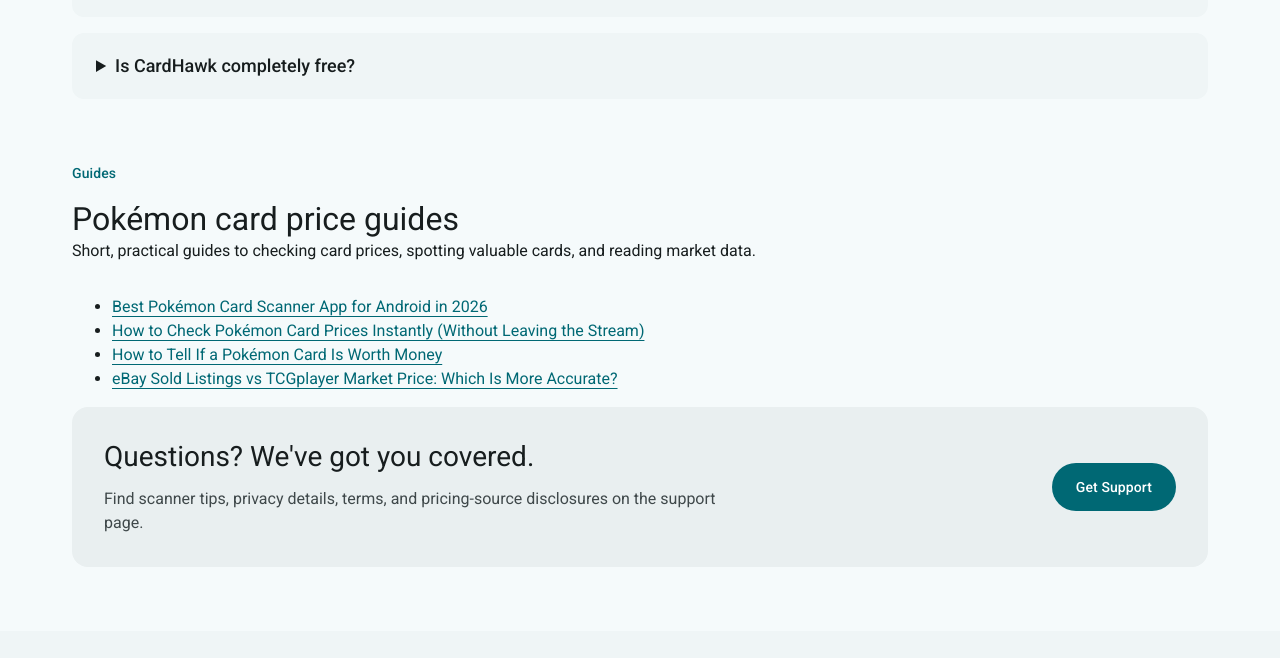
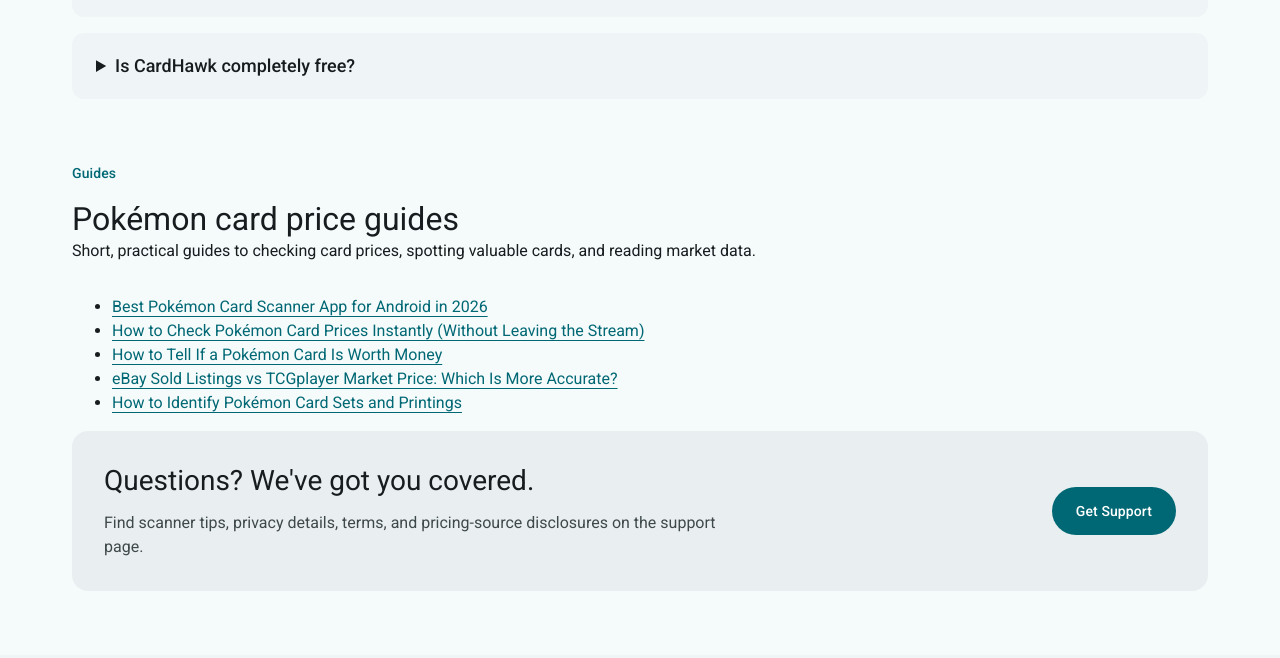
Before and after one commit to rabelson97/CardHawk-Support, a plain HTML site: page index.html in a window 1280 px wide. Shown: the part 2188-2846 px from the top of the page. Drawn offline with Linux system fonts and the light colour scheme.

Commit message:
Update homepage Guides: add sets-and-printings guide

```diff
--- a/index.html
+++ b/index.html
@@ -181,6 +181,7 @@
       <li><a href="how-to-check-pokemon-card-prices.html">How to Check Pokémon Card Prices Instantly (Without Leaving the Stream)</a></li>
       <li><a href="how-to-tell-if-a-pokemon-card-is-worth-money.html">How to Tell If a Pokémon Card Is Worth Money</a></li>
       <li><a href="ebay-sold-listings-vs-tcgplayer-market-price.html">eBay Sold Listings vs TCGplayer Market Price: Which Is More Accurate?</a></li>
+      <li><a href="how-to-identify-pokemon-card-sets-and-printings.html">How to Identify Pokémon Card Sets and Printings</a></li>
     </ul>
   </section>
   <section class="support-callout"><div><h2>Questions? We've got you covered.</h2><p>Find scanner tips, privacy details, terms, and pricing-source disclosures on the support page.</p></div><a class="filled-button" href="support.html">Get Support</a></section>
```
